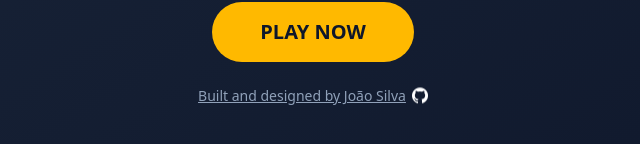
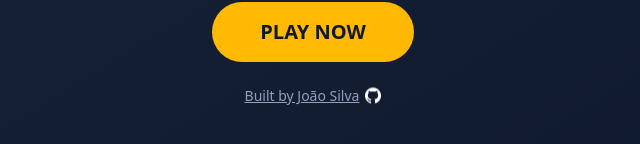
Before and after one commit to Joaosilva27/trivia-game-buzz, a React (Vite) app: page / in a window 1280 px wide. Shown: the part 574-718 px from the top of the page, without its empty margins (327-967 px from the left). Built offline with nearby package versions, Linux system fonts and the light colour scheme.

Commit message:
slight css changes

```diff
--- a/src/components/StartGame.tsx
+++ b/src/components/StartGame.tsx
@@ -8,40 +8,29 @@ interface StartGameProps {
 
 const StartGame: React.FC<StartGameProps> = ({ onStart }) => {
   return (
-    <div className="flex items-center justify-center min-h-screen bg-gradient-to-br from-slate-800 to-slate-900">
-      <div className="w-full max-w-lg px-8 py-10 text-center">
-        <h1 className="mb-6 text-4xl font-bold text-white">
+    <div className='flex items-center justify-center min-h-screen bg-gradient-to-br from-slate-800 to-slate-900'>
+      <div className='w-full max-w-lg px-8 py-10 text-center'>
+        <h1 className='mb-6 text-4xl font-bold text-white'>
           BUZZ!
-          <span className="block mt-2 text-2xl font-medium text-amber-400">
-            TRIVIA GAME
-          </span>
+          <span className='block mt-2 text-2xl font-medium text-amber-400'>TRIVIA GAME</span>
         </h1>
 
-        <div className="relative mb-8">
-          <div className="absolute inset-0 bg-gradient-to-t from-slate-900 to-transparent opacity-70 rounded-xl"></div>
-          <img
-            src={LayingBuzzImage}
-            alt="Buzz Character"
-            className="relative z-10 mx-auto h-80"
-          />
+        <div className='relative mb-8'>
+          <div className='absolute inset-0 bg-gradient-to-t from-slate-900 to-transparent opacity-70 rounded-xl'></div>
+          <img src={LayingBuzzImage} alt='Buzz Character' className='relative z-10 mx-auto h-80' />
         </div>
 
         <button
           onClick={onStart}
-          className="px-12 py-4 text-xl font-bold text-slate-900 transition-all duration-300 bg-amber-400 rounded-full hover:bg-amber-300 hover:shadow-lg hover:shadow-amber-400/30 transform hover:-translate-y-1"
+          className='px-12 py-4 text-xl font-bold text-slate-900 transition-all duration-300 bg-amber-400 rounded-full hover:bg-amber-300 hover:shadow-lg hover:shadow-amber-400/30 transform hover:-translate-y-1'
         >
           PLAY NOW
         </button>
 
-        <a href="https://www.joaoportfolio.com" target="_blank">
-          <div className="flex justify-center items-center mt-6">
-            <p className=" text-sm underline text-slate-400">
-              Built and designed by João Silva
-            </p>
-            <img
-              src={GithubIcon}
-              className="w-4 object-scale-down ml-1.5 animate-bounce"
-            />
+        <a href='https://www.joaoportfolio.com' target='_blank'>
+          <div className='flex justify-center items-center mt-6'>
+            <p className=' text-sm underline text-slate-400'>Built by João Silva</p>
+            <img src={GithubIcon} className='w-4 object-scale-down ml-1.5 animate-bounce' />
           </div>
         </a>
       </div>
```
